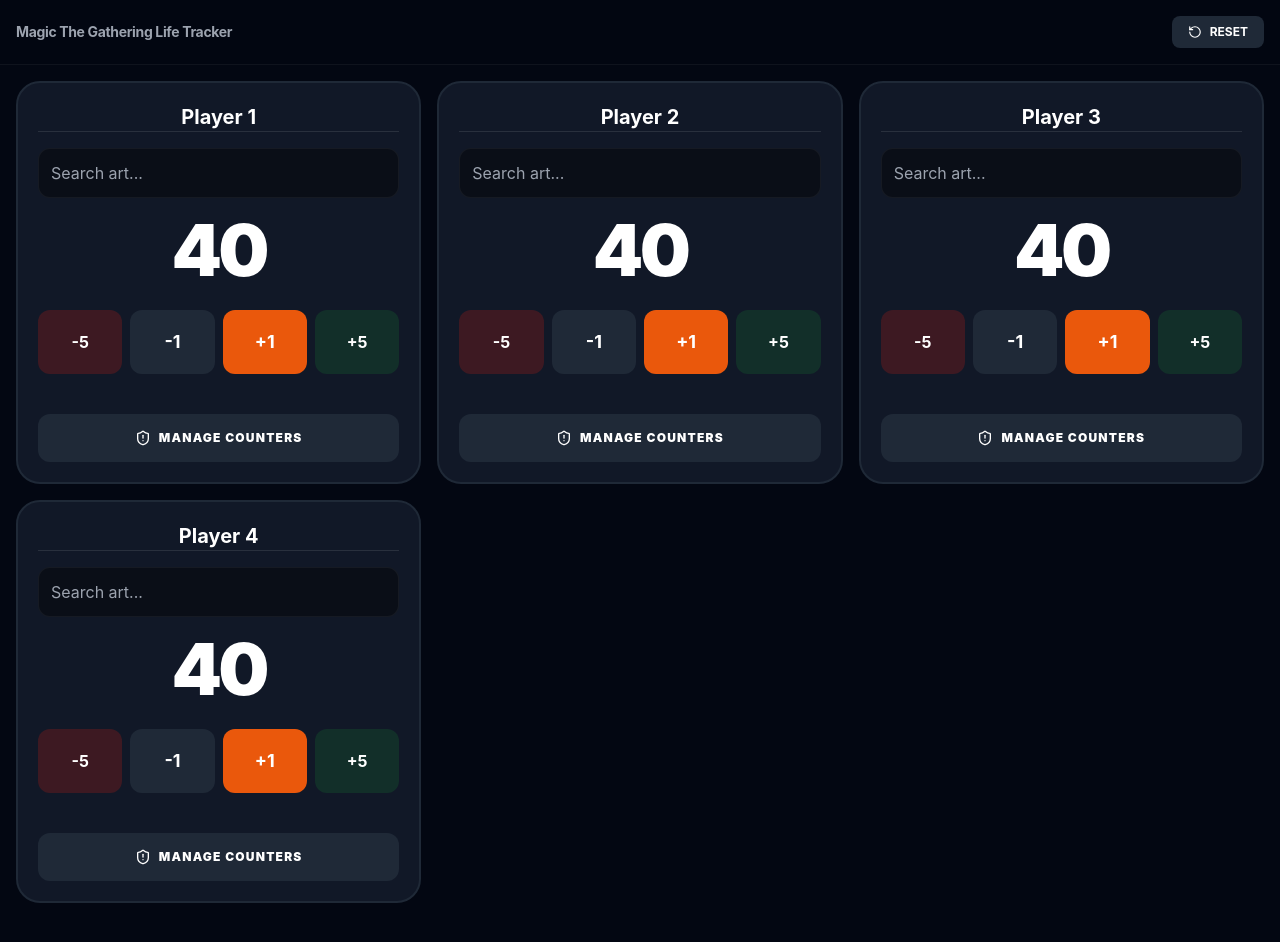
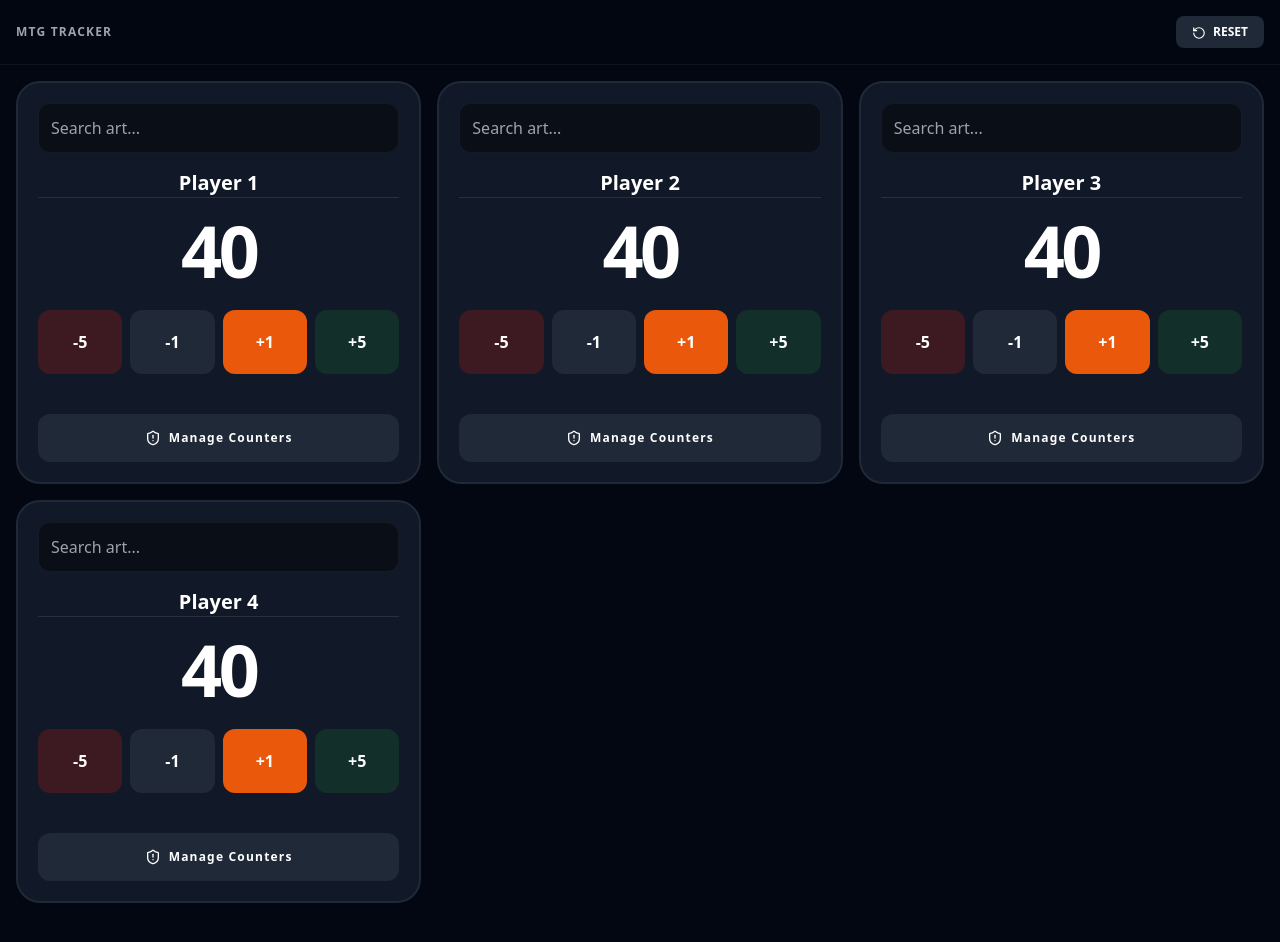
Before and after one commit to Meyer07/MagicWebApplication., a React (Create React App) app: page / in a window 1280 px wide. Both pictures are taken after a click on the button "START MATCH". Shown: the top 942 px of the page. Built offline with nearby package versions, Linux system fonts and the light colour scheme.

Commit message:
trying to make this work

```diff
--- a/src/App.js
+++ b/src/App.js
@@ -100,49 +100,54 @@
     }
 
     return (
-        <div className="min-h-screen bg-gray-950 text-white pb-20">
-            {/* Sticky Header for easy reset on mobile */}
+        <div className="min-h-screen bg-gray-950 text-white pb-20 font-sans">
             <div className="sticky top-0 z-50 bg-gray-950/80 backdrop-blur-md border-b border-white/5 p-4 flex justify-between items-center mb-4">
-                <h2 className="font-bold text-sm tracking-tight text-gray-400">Magic The Gathering Life Tracker</h2>
-                <button onClick={resetGame} className="bg-gray-800 px-4 py-2 rounded-lg text-xs flex items-center gap-2 font-bold"><RotateCcw size={14}/> RESET</button>
+                <h2 className="font-bold text-xs tracking-widest text-gray-400 uppercase">MTG Tracker</h2>
+                <button onClick={resetGame} className="bg-gray-800 px-4 py-2 rounded-lg text-xs font-bold uppercase"><RotateCcw size={14} className="inline mr-1"/> Reset</button>
             </div>
 
             <div className="max-w-7xl mx-auto px-4">
                 <div className="grid grid-cols-1 md:grid-cols-2 lg:grid-cols-3 gap-4">
                     {players.map((player, index) => (
                         <div key={index}
-                             style={{ backgroundImage: player.imageUrl ? `linear-gradient(rgba(17, 24, 39, 0.85), rgba(17, 24, 39, 0.95)), url(${player.imageUrl})` : 'none', backgroundSize: 'cover' }}
+                             style={{ backgroundImage: player.imageUrl ? `linear-gradient(rgba(17, 24, 39, 0.85), rgba(17, 24, 39, 0.95)), url(${player.imageUrl})` : 'none', backgroundSize: 'cover', backgroundPosition: 'center' }}
                              className={`relative p-5 rounded-3xl border-2 transition-all ${player.isDead ? 'border-red-900 opacity-50' : 'border-gray-800 bg-gray-900'}`}>
 
-                            <div className="text-center mb-4">
-                                <input
-                                    value={player.name}
-                                    onChange={(e) => handleNameChange(index, e.target.value)}
-                                    className="bg-transparent text-center font-bold text-xl w-full border-b border-white/10 focus:outline-none"
-                                />
-                                {player.isDead && (
-                                    <div className="text-red-500 text-xs font-bold mt-1 flex justify-center items-center gap-1">
-                                    <Skull size={14}/> DEFEATED
-                                </div>
-                                )}
-                            </div>
-                            {/* Larger text size prevents iOS auto-zoom */}
                             <input
-                                type="text"
-                                placeholder="Search art..."
+                                type="text" placeholder="Search art..."
                                 onKeyDown={(e) => e.key === 'Enter' && searchCardArt(index, e.target.value)}
-                                className="w-full bg-black/40 p-3 rounded-xl text-base mb-4 focus:outline-none border border-white/5"
+                                className="w-full bg-black/40 p-3 rounded-xl text-base mb-4 border border-white/5"
                             />
 
+                            <div className="text-center mb-4">
+                                <input value={player.name} onChange={(e) => handleNameChange(index, e.target.value)} className="bg-transparent text-center font-bold text-xl w-full border-b border-white/10" />
+                                {player.isDead && <div className="text-red-500 text-xs font-bold mt-1 uppercase flex justify-center items-center gap-1"><Skull size={14}/> Defeated</div>}
+                            </div>
+
                             <div className="text-center mb-6">
-                                <span className="text-7xl font-black block mb-6 tracking-tighter">{player.life}</span>
-                                {/* Taller hit zones for thumbs (h-16) */}
+                                <span className="text-7xl font-black block mb-6 tracking-tighter tabular-nums">{player.life}</span>
                                 <div className="flex gap-2 h-16">
                                     <button onClick={() => adjustLife(index, -5)} className="flex-1 bg-red-900/40 rounded-xl font-bold">-5</button>
-                                    <button onClick={() => adjustLife(index, -1)} className="flex-1 bg-gray-800 rounded-xl font-bold text-lg">-1</button>
-                                    <button onClick={() => adjustLife(index, 1)} className="flex-1 bg-orange-600 rounded-xl font-bold text-lg">+1</button>
+                                    <button onClick={() => adjustLife(index, -1)} className="flex-1 bg-gray-800 rounded-xl font-bold">-1</button>
+                                    <button onClick={() => adjustLife(index, 1)} className="flex-1 bg-orange-600 rounded-xl font-bold">+1</button>
                                     <button onClick={() => adjustLife(index, 5)} className="flex-1 bg-green-900/40 rounded-xl font-bold">+5</button>
                                 </div>
+                            </div>
+
+                            {/* DISPLAY SECTION FOR COMMANDER DAMAGE (ADDED BACK) */}
+                            <div className="space-y-2 mb-4">
+                                {player.commanderDamage.map((dmg, sourceIdx) => (
+                                    sourceIdx !== index && dmg > 0 && (
+                                        <div key={sourceIdx} className="flex justify-between items-center bg-black/40 p-3 rounded-xl border border-white/5">
+                                            <span className="text-[10px] font-bold text-gray-400 uppercase">From P{sourceIdx + 1}</span>
+                                            <div className="flex items-center gap-4">
+                                                <button onClick={() => adjustCommanderDamage(index, sourceIdx, -1)} className="p-1 active:scale-150 text-red-400"><Minus size={16}/></button>
+                                                <span className="font-black text-orange-500 text-lg">{dmg}</span>
+                                                <button onClick={() => adjustCommanderDamage(index, sourceIdx, 1)} className="p-1 active:scale-150 text-green-400"><Plus size={16}/></button>
+                                            </div>
+                                        </div>
+                                    )
+                                ))}
                             </div>
 
                             {/* Counter Pills */}
@@ -160,43 +165,15 @@
                                     )
                                 ))}
                             </div>
-                            {/* Commander Damage Display */}
-<div className="space-y-2 mb-4">
-    {player.commanderDamage && player.commanderDamage.map((dmg, sourceIdx) => (
-        /* Only show if damage is from an opponent and greater than 0 */
-        sourceIdx !== index && dmg > 0 && (
-            <div key={sourceIdx} className="flex justify-between items-center text-xs bg-black/30 p-3 rounded-xl border border-white/5">
-                <span className="text-gray-400 font-bold uppercase tracking-tighter">
-                    From Player {sourceIdx + 1}
-                </span>
-                <div className="flex items-center gap-4">
-                    <button
-                        onClick={() => adjustCommanderDamage(index, sourceIdx, -1)}
-                        className="text-red-400 font-bold p-1 active:scale-125"
-                    >
-                        <Minus size={14} />
-                    </button>
-                    <span className="font-black text-orange-500 text-lg">{dmg}</span>
-                    <button
-                        onClick={() => adjustCommanderDamage(index, sourceIdx, 1)}
-                        className="text-green-400 font-bold p-1 active:scale-125"
-                    >
-                        <Plus size={14} />
-                    </button>
-                </div>
-            </div>
-        )
-    ))}
-</div>
 
                             <button
                                 onClick={() => setActiveMenu(activeMenu === index ? null : index)}
                                 className="w-full bg-gray-800 py-4 rounded-xl text-xs font-black tracking-widest flex items-center justify-center gap-2"
                             >
-                                <ShieldAlert size={16}/> MANAGE COUNTERS
+                                <ShieldAlert size={16}/> Manage Counters
                             </button>
 
-                            {/* Mobile-friendly overlay menu */}
+                            {/* Overlay Menu */}
                             {activeMenu === index && (
                                 <div className="absolute inset-0 z-50 bg-gray-900/95 p-6 rounded-3xl grid grid-cols-2 gap-3 animate-in fade-in zoom-in duration-200">
                                     <button onClick={() => setActiveMenu(null)} className="col-span-2 text-xs font-bold text-gray-500 mb-2 uppercase tracking-widest">Close Menu</button>
@@ -205,7 +182,7 @@
                                     ))}
                                     {players.map((_, oppIdx) => (
                                         oppIdx !== index && (
-                                            <button key={oppIdx} onClick={() => { adjustCommanderDamage(index, oppIdx, 1); setActiveMenu(null); }} className="bg-orange-900/20 text-orange-400 border border-orange-500/20 p-4 rounded-xl text-[10px] font-bold uppercase">P{oppIdx + 1} Damage</button>
+                                            <button key={oppIdx} onClick={() => { adjustCommanderDamage(index, oppIdx, 1); setActiveMenu(null); }} className="bg-orange-900/20 text-orange-400 border border-orange-500/20 p-4 rounded-xl text-[10px] font-bold uppercase">P{oppIdx + 1} Dmg</button>
                                         )
                                     ))}
                                 </div>
```
